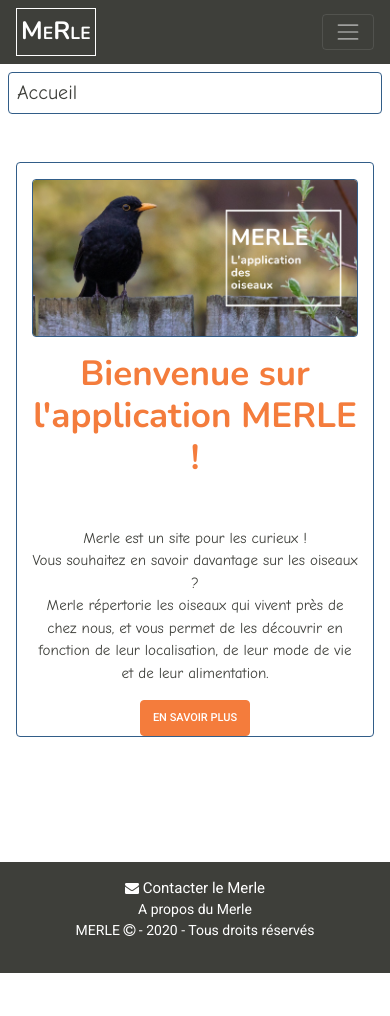
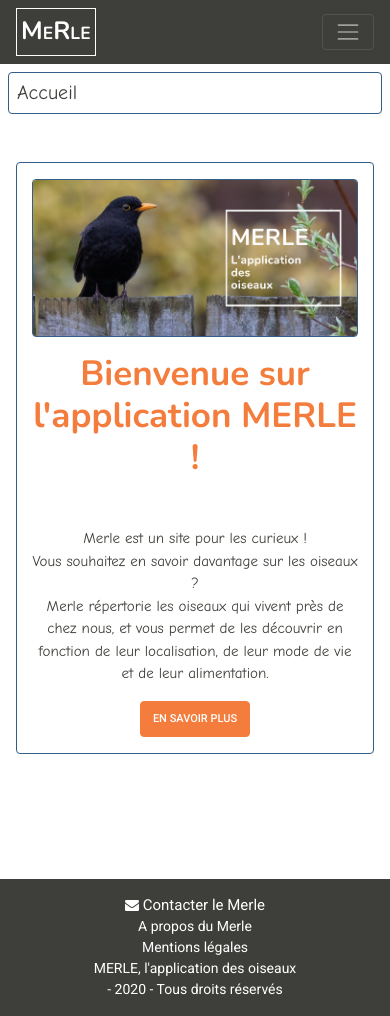
Before and after one commit to blandine-dev/oiseau, a Symfony app: template templates/oiseau/accueil.html.twig in a window 390 px wide. Before the commit the page ends 973 px from the top, so only its background shows below. Run offline with Twig, Linux system fonts and the light colour scheme; the template is opened without the code that fills it, so the values that code supplies are empty; some libraries are stand-ins or nearby versions.

Commit message:
creation et rédaction  mentions légales

```diff
--- a/public/css/main.css
+++ b/public/css/main.css
@@ -30,6 +30,10 @@ h2, h4 {
     font-size: 20px;
 }
 
+h4 {
+    font-weight: bold;
+}
+
 h5 {
     text-transform: uppercase;
 }
@@ -42,7 +46,7 @@ strong {
     font-size: 25px;
 }
 
-.intro, .textApropos, .mail, .critere, .info {
+.intro, .textApropos, .mail, .critere, .info, .textMentions {
     font-family: 'Comic Neue', cursive;
     font-size: 15px;
 }
--- a/src/Form/OiseauType.php
+++ b/src/Form/OiseauType.php
@@ -42,7 +42,7 @@ class OiseauType extends AbstractType
                     "graines, fruits" => "graines, fruits",
                     "insectes, petits invertébrés" => "insectes, petits invertébrés",
                     "poissons, batraciens, reptils, crustacés" => "poissons, batraciens, reptils, crustacés",
-                    "petits mamifères, oiseaux, charognes" => "petits mamifères, oiseaux, charognes",
+                    "petits mammifères, oiseaux, charognes" => "petits mammifères, oiseaux, charognes",
                     "très variée (omnivore)" => "très variée (omnivore)",
                 ],
             ])
--- a/templates/admin_oiseau/adminOiseau.html.twig
+++ b/templates/admin_oiseau/adminOiseau.html.twig
@@ -44,10 +44,10 @@
                 <td>{{oiseau.vie}}</td>
                 <td>{{oiseau.alimentation}}</td>
                 <td><a class="btn btn-success" href="{{path('admin_oiseau_modification', {'id' : oiseau.id})}}">Modifier</a>
-                    <form method="POST" style="display:inline-block" action="{{path('admin_oiseau_suppression', {'id' : oiseau.id})}}">
+                    <form method="POST" style="display:inline-block" action="{{path('admin_oiseau_suppression', {'id' : oiseau.id})}}" onsubmit="return confirm ('Confirmez-vous la suppression?')">
                         <input type="hidden" name="_method" value="delete">
                         <input type="hidden" name="_token" value="{{csrf_token('SUP' ~ oiseau.id)}}">
-                        <input type="submit" class="btn btn-danger" value="Supprimer" onsubmit="return confirm ('Confirmez-vous la suppression?')">
+                        <input type="submit" class="btn btn-danger" value="Supprimer">
                     </form>
                 </td>
             </tr>
--- a/templates/base.html.twig
+++ b/templates/base.html.twig
@@ -3,7 +3,7 @@
     <head>
         <meta charset="UTF-8">
         <meta name="description" content="Merle l'application des oiseaux vous aide à mieux connaître et reconnaître les oiseaux.">
-        <meta name="keywords" content="oiseau, merle, ornithologie, identification">
+        <meta name="keywords" content="oiseau, merle, ornithologie, identification oiseau">
         <meta name="author" content="B.Viry" />
         <meta name="viewport" content="width=device-width, initial-scale=1.0"/>
         <title>{% block title %}Merle l'application des oiseaux{% endblock %}</title>
@@ -18,7 +18,7 @@
         {% block stylesheets %}{% endblock %}
     </head>
     <body>
-        <nav class="navbar navbar-expand-lg navbar-dark bg-primary">
+        <nav class="navbar fixed-top navbar-expand-lg navbar-dark bg-primary">
             <a class="navbar-brand border border-white p-1" href="{{path('home')}}"><strong>M</strong>E<strong>R</strong>LE</a>
             <button class="navbar-toggler" type="button" data-toggle="collapse" data-target="#navbarColor01" aria-controls="navbarColor01" aria-expanded="false" aria-label="Toggle navigation">
                 <span class="navbar-toggler-icon"></span>
@@ -57,8 +57,8 @@
             </div>
         </nav>
 
-    <h2 class="border border-primary rounded p-2 m-2 text-black bg-outline-primary">{% block monTitre %}{% endblock %}</h2>
-    <body class="h-100 d-inline-block w-100 d-inline-block position-relative">{% block body %}{% endblock %}</body>
+    <h2 class="border border-primary rounded p-2 m-2 text-black bg-outline-primary mt-4">{% block monTitre %}{% endblock %}</h2>
+    <body class="h-100 d-inline-block w-100 d-inline-block position-relative mt-5">{% block body %}{% endblock %}</body>
 
 
 
--- a/templates/oiseau/accueil.html.twig
+++ b/templates/oiseau/accueil.html.twig
@@ -13,12 +13,12 @@
         <h1 class="text-warning mb-5">Bienvenue sur l'application MERLE !</h1>
         <p class="intro mt-5">Merle est un site pour les curieux ! <br>Vous souhaitez en savoir davantage sur les oiseaux ? <br>
             Merle répertorie les oiseaux qui vivent près de chez nous, et vous permet de les découvrir en fonction de leur localisation, de leur mode de vie et de leur alimentation.</p>
-        <a class="btn btn-warning" href="{{path('oiseaux')}}"> En savoir plus</a>
+        <a class="btn btn-warning mb-3" href="{{path('oiseaux')}}"> En savoir plus</a>
     </div>
 </div>
 
 
-<footer class="position-absolute" style="height: 15%; width: 100%;">
+<footer class="position-absolute" style="min-height: 15%; width: 100%;">
 <div class="row justify-content-center text-center mt-3 text-white">
     <div class="col-12 col-md-6 col-lg-4 col-xl-3">
         <div class="contact">
@@ -30,9 +30,14 @@
             <a href="{{path('apropos')}}" class="text-decoration-none text-white">A propos du Merle</a>
         </div>
     </div>
+     <div class="col-12 col-md-6 col-lg-4 col-xl-3">
+        <div class="mentions">
+            <a href="{{path('mentions_legales')}}" class="text-decoration-none text-white">Mentions légales</a>
+        </div>
+    </div>
     <div class="col-12 col-md-6 col-lg-4 col-xl-3">
         <div class="droit">
-             <p>MERLE <i class="fa fa-copyright"></i> - 2020 - Tous droits réservés</p>
+              <p>MERLE, l'application des oiseaux</br> - 2020 - Tous droits réservés</p>
         </div>
     </div>
 </div>
--- a/templates/oiseau/oiseaux.html.twig
+++ b/templates/oiseau/oiseaux.html.twig
@@ -44,7 +44,7 @@
                     <a class="dropdown-item" href="{{path('oiseauxParAlimentation', {"alimentation": "graines, fruits"})}}">graines, fruits...</a>
                     <a class="dropdown-item" href="{{path('oiseauxParAlimentation', {"alimentation": "poissons, batraciens, reptils, crustacés"})}}">poissons, batraciens, reptils, crustacés...</a>
                     <a class="dropdown-item" href="{{path('oiseauxParAlimentation', {"alimentation": "insectes, petits invertébrés"})}}">insectes, petits invertébrés...</a>
-                    <a class="dropdown-item" href="{{path('oiseauxParAlimentation', {"alimentation": "petits mamifères, oiseaux, charognes"})}}">petits mamifères, oiseaux, charognes...</a>
+                    <a class="dropdown-item" href="{{path('oiseauxParAlimentation', {"alimentation": "petits mammifères, oiseaux, charognes"})}}">petits mammifères, oiseaux, charognes...</a>
                     <a class="dropdown-item" href="{{path('oiseauxParAlimentation', {"alimentation": "très variée (omnivore)"})}}">très variée (omnivore)</a>
                 </div>
             </div>
```
Also changed, not shown: src/Controller/OiseauController.php (+9 -0 lines), templates/oiseau/apropos.html.twig (+8 -3 lines), templates/oiseau/mentions.html.twig (added, +52 -0 lines), public/images/oiseaux/bird-3113835-640-5ec8cbd5b5092908926994.jpg (deleted), public/images/oiseaux/buse-5ec7e19ed0785794636500.jpg (deleted), public/images/oiseaux/buse-5ec7e9d827f67968556093.jpg (deleted), public/images/oiseaux/buse-5ec84a8d4849f381651639.jpg (deleted), public/images/oiseaux/sterne-5eccd20733987716730101.jpg (added).
